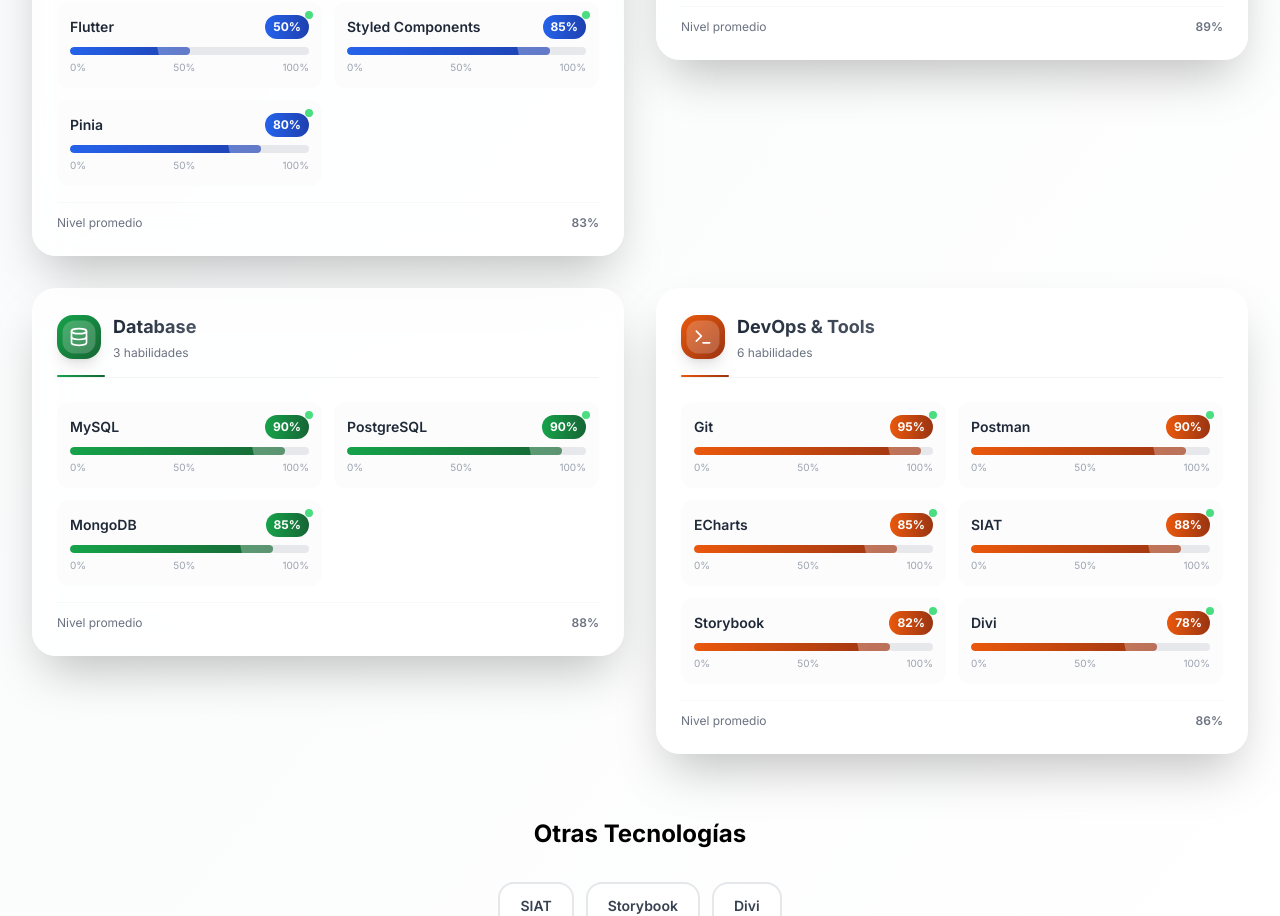
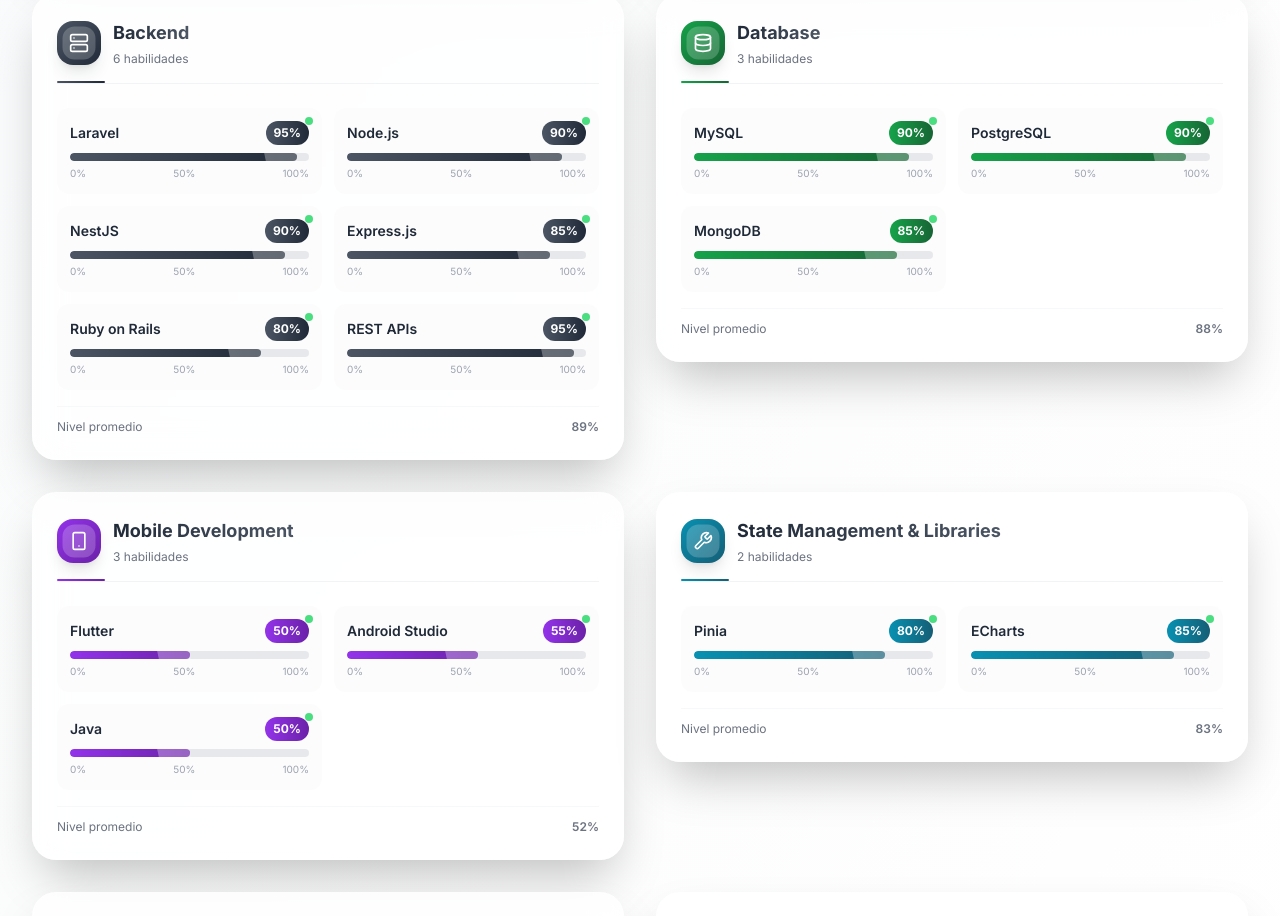
Before and after one commit to RonalAyra/ronal_ayra_revollo, a React (Vite) app: page / in a window 1280 px wide. Shown: the part 2320-3236 px from the top of the page. Built offline with nearby package versions, Linux system fonts and the light colour scheme.

Commit message:
category resolve skills

```diff
--- a/src/data/skillsdata.ts
+++ b/src/data/skillsdata.ts
@@ -1,26 +1,31 @@
-import { Code, Database, Server, Terminal } from "lucide-react";
+import { Code, Database, Server, Terminal, Smartphone, Palette, Wrench } from "lucide-react";
 
 export const skillCategories = [
   {
-    title: "Frontend",
+    title: "Frontend Frameworks",
     icon: Code,
     color: "from-blue-600 to-blue-800",
     skills: [
       { name: "React.js", level: 95 },
       { name: "Vue.js", level: 90 },
       { name: "Next.js", level: 85 },
+    ],
+  },
+  {
+    title: "Frontend Styling",
+    icon: Palette,
+    color: "from-indigo-600 to-indigo-800",
+    skills: [
       { name: "HTML/CSS", level: 95 },
       { name: "Tailwind CSS", level: 90 },
       { name: "Vuetify", level: 80 },
-      { name: "Flutter", level: 50 },
       { name: "Styled Components", level: 85 },
-      { name: "Pinia", level: 80 },
     ],
   },
   {
     title: "Backend",
     icon: Server,
-    color: "from-gray-500 to-gray-800",
+    color: "from-gray-600 to-gray-800",
     skills: [
       { name: "Laravel", level: 95 },
       { name: "Node.js", level: 90 },
@@ -41,18 +46,50 @@
     ],
   },
   {
-    title: "DevOps & Tools",
+    title: "Mobile Development",
+    icon: Smartphone,
+    color: "from-purple-600 to-purple-800",
+    skills: [
+      { name: "Flutter", level: 50 },
+      { name: "Android Studio", level: 55 },
+      { name: "Java", level: 50 },
+    ],
+  },
+  {
+    title: "State Management & Libraries",
+    icon: Wrench,
+    color: "from-cyan-600 to-cyan-800",
+    skills: [
+      { name: "Pinia", level: 80 },
+      { name: "ECharts", level: 85 },
+    ],
+  },
+  {
+    title: "Development Tools",
     icon: Terminal,
     color: "from-orange-600 to-orange-800",
     skills: [
       { name: "Git", level: 95 },
       { name: "Postman", level: 90 },
-      { name: "ECharts", level: 85 },
+      { name: "Storybook", level: 82 },
+    ],
+  },
+  {
+    title: "Specialized Systems",
+    icon: Terminal,
+    color: "from-red-600 to-red-800",
+    skills: [
       { name: "SIAT", level: 88 },
-      { name: "Storybook", level: 82 },
       { name: "Divi", level: 78 },
     ],
   },
 ];
 
-export const techSkills = ["SIAT", "Storybook", "Divi"];
+export const techSkills = [
+  "SIAT",
+  "Storybook",
+  "Divi",
+  "Flutter",
+  "Android Studio",
+  "Java"
+];
--- a/src/pages/Skills.tsx
+++ b/src/pages/Skills.tsx
@@ -28,7 +28,7 @@
           ))}
         </div>
 
-        <div className="mt-16 text-center">
+        {/* <div className="mt-16 text-center">
           <h3 className="text-2xl font-bold text-black dark:text-white mb-8">
             Otras Tecnologías
           </h3>
@@ -37,7 +37,7 @@
               <TechSkillItem key={tech} item={tech} />
             ))}
           </div>
-        </div>
+        </div> */}
       </div>
     </section>
   );
```
